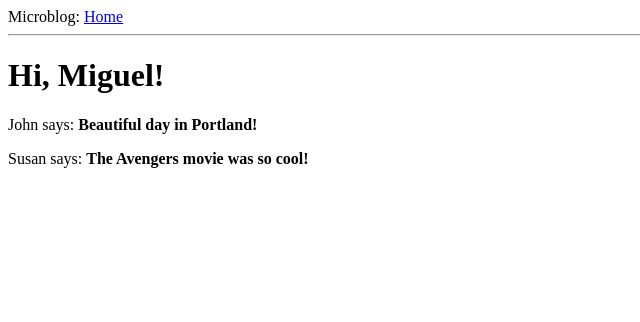
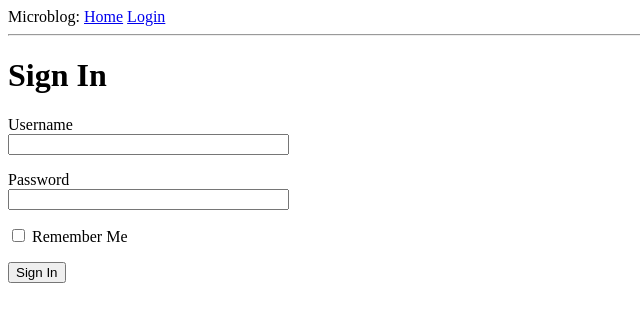
Before and after one commit to PedroMoraes39/Micro-Blog, a Flask app: page / in a window 1280 px wide. Shown: the top 322 px of the page, without its empty margins (0-640 px from the left). Run offline with Flask 3, Linux system fonts and the light colour scheme.

Commit message:
Structuring Web Forms

```diff
--- a/app/__init__.py
+++ b/app/__init__.py
@@ -1,4 +1,7 @@
 from flask import Flask
+from config import Config
 
 app = Flask(__name__)
+app.config.from_object(Config)
+
 from app import routes
--- /dev/null
+++ b/app/forms.py
@@ -0,0 +1,13 @@
+from flask_wtf import FlaskForm
+from wtforms import StringField
+from wtforms import PasswordField
+from wtforms import BooleanField
+from wtforms import SubmitField
+from wtforms.validators import DataRequired
+
+class LoginForm(FlaskForm):
+
+    username = StringField('Username', validators=[DataRequired()])
+    password = PasswordField('Password', validators=[DataRequired()])
+    remember_me = BooleanField('Remember Me')
+    submit = SubmitField('Sign In')
--- a/app/routes.py
+++ b/app/routes.py
@@ -1,8 +1,27 @@
 from flask import render_template
+from flask import flash
+from flask import redirect
+from flask import url_for
 from app import app
+from app.forms import LoginForm
 
 @app.route('/')
+
 @app.route('/index')
+
+@app.route('/login', methods=['GET', 'POST'])
+def login():
+
+    form = LoginForm()
+
+    if form.validate_on_submit():
+
+        flash('Login requested for user {}, remember_me={}'.format(
+            form.username.data, form.remember_me.data))
+
+        return redirect(url_for('index'))
+
+    return render_template('login.html', title='Sign In', form=form)
 
 def index():
 
--- a/app/templates/base.html
+++ b/app/templates/base.html
@@ -8,8 +8,20 @@
       {% endif %}
     </head>
     <body>
-        <div>Microblog: <a href="/index">Home</a></div>
+        <div>Microblog:
+            <a href="{{ url_for('index') }}">Home</a>
+            <a href="{{ url_for('login') }}">Login</a>
+        </div>
         <hr>
+        {% with messages = get_flashed_messages() %}
+        {% if messages %}
+        <ul>
+            {% for message in messages %}
+            <li>{{ message }}</li>
+            {% endfor %}
+        </ul>
+        {% endif %}
+        {% endwith %}
         {% block content %}{% endblock %}
     </body>
 </html>
--- /dev/null
+++ b/app/templates/login.html
@@ -0,0 +1,24 @@
+{% extends "base.html" %}
+
+{% block content %}
+    <h1>Sign In</h1>
+    <form action="" method="post" novalidate>
+        {{ form.hidden_tag() }}
+        <p>
+            {{ form.username.label }}<br>
+            {{ form.username(size=32) }}<br>
+            {% for error in form.username.errors %}
+            <span style="color: red;">[{{ error }}]</span>
+            {% endfor %}
+        </p>
+        <p>
+            {{ form.password.label }}<br>
+            {{ form.password(size=32) }}<br>
+            {% for error in form.password.errors %}
+            <span style="color: red;">[{{ error }}]</span>
+            {% endfor %}
+        </p>
+        <p>{{ form.remember_me() }} {{ form.remember_me.label }}</p>
+        <p>{{ form.submit() }}</p>
+    </form>
+{% endblock %}
```
Also changed, not shown: 1 other file.
